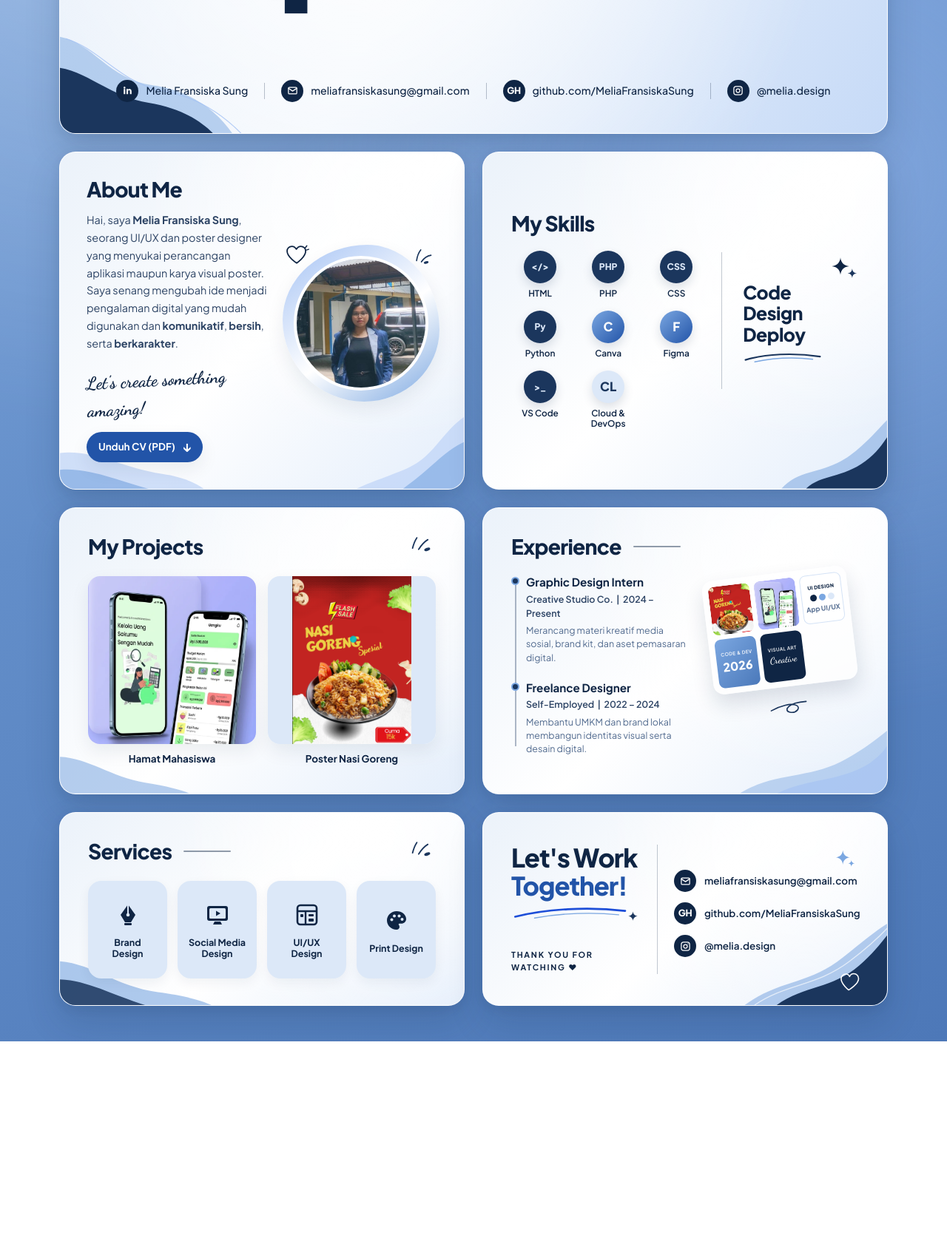
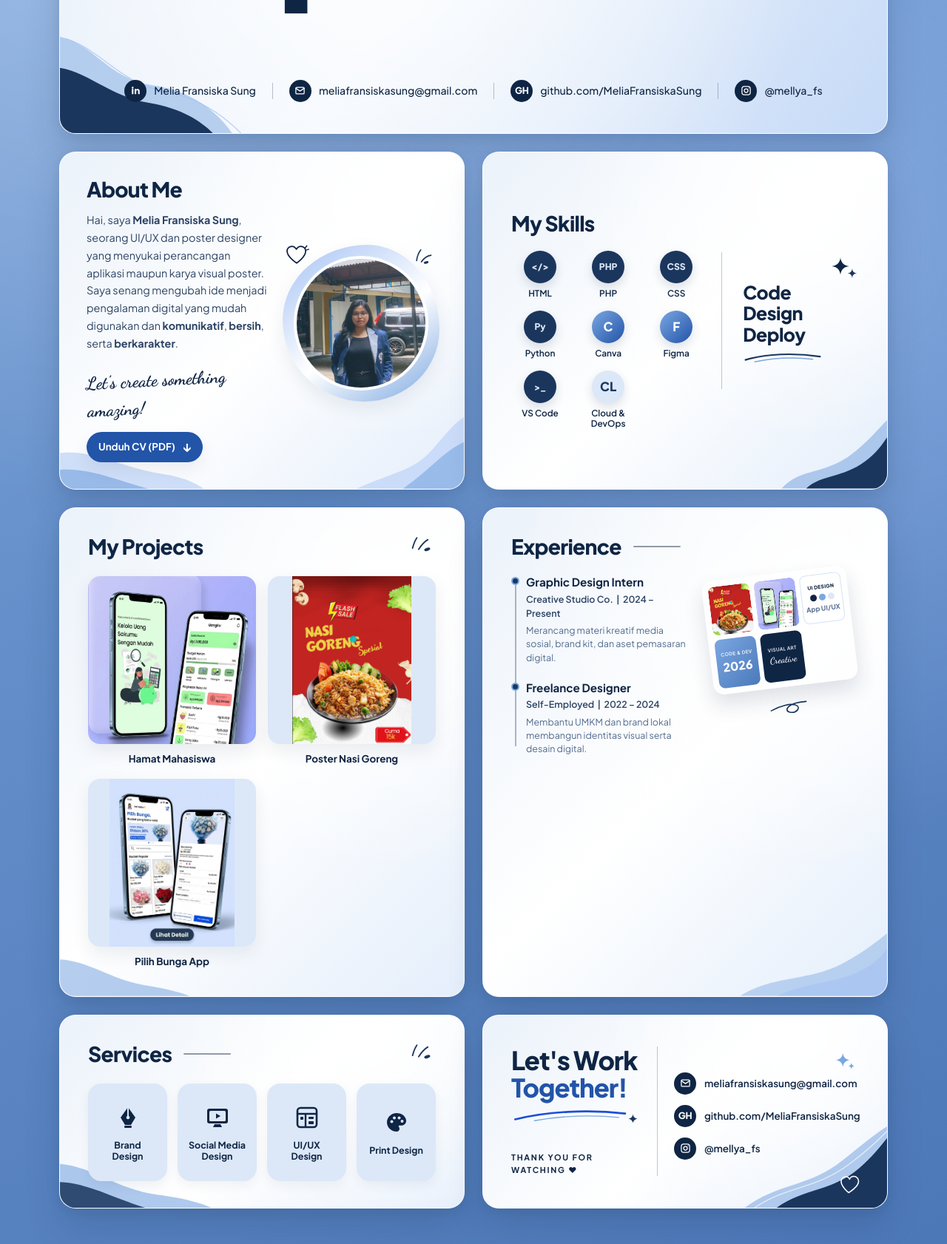
Before and after one commit to MeliaFransiskaSung/portofolio, a plain HTML site: page index.html in a window 1280 px wide. Shown: the part 393-2075 px from the top of the page at 74% size. Before the commit the page ends 1801 px from the top, so only its background shows below. Drawn offline with Linux system fonts and the light colour scheme.

Commit message:
Add flower shop app project and update Instagram
Co-authored-by: Copilot <223556219+Copilot@users.noreply.github.com>

```diff
--- a/index.html
+++ b/index.html
@@ -138,7 +138,7 @@
 
         <span class="v-divider" aria-hidden="true"></span>
 
-        <a href="https://www.instagram.com/mellya__06/" target="_blank" rel="noopener noreferrer" class="hero-contact-item">
+        <a href="https://www.instagram.com/mellya_fs/" target="_blank" rel="noopener noreferrer" class="hero-contact-item">
           <span class="circle-icon" aria-hidden="true">
             <svg viewBox="0 0 24 24" fill="none" stroke="currentColor" stroke-width="2" stroke-linecap="round" stroke-linejoin="round">
               <rect x="3" y="3" width="18" height="18" rx="5" />
@@ -146,7 +146,7 @@
               <circle cx="17.5" cy="6.5" r="1" fill="currentColor" stroke="none" />
             </svg>
           </span>
-          <span>@melia.design</span>
+          <span>@mellya_fs</span>
         </a>
       </div>
     </section>
@@ -314,6 +314,14 @@
               <span class="project-hover-pill">Lihat Detail</span>
             </div>
             <h3 class="project-label">Poster Nasi Goreng</h3>
+          </button>
+
+          <button type="button" class="project-item" data-project-index="2">
+            <div class="project-thumb-wrap">
+              <img src="assets/flower-bouquet-app.jpg" alt="Mockup desain aplikasi mobile belanja buket bunga Pilih Bunga" class="project-thumb flower-app-thumb" />
+              <span class="project-hover-pill">Lihat Detail</span>
+            </div>
+            <h3 class="project-label">Pilih Bunga App</h3>
           </button>
         </div>
       </section>
@@ -524,7 +532,7 @@
                 <span>github.com/MeliaFransiskaSung</span>
               </a>
 
-              <a href="https://www.instagram.com/mellya__06/" target="_blank" rel="noopener noreferrer" class="contact-row">
+              <a href="https://www.instagram.com/mellya_fs/" target="_blank" rel="noopener noreferrer" class="contact-row">
                 <span class="circle-icon" aria-hidden="true">
                   <svg viewBox="0 0 24 24" fill="none" stroke="currentColor" stroke-width="2" stroke-linecap="round" stroke-linejoin="round">
                     <rect x="3" y="3" width="18" height="18" rx="5" />
@@ -532,7 +540,7 @@
                     <circle cx="17.5" cy="6.5" r="1" fill="currentColor" stroke="none" />
                   </svg>
                 </span>
-                <span>@melia.design</span>
+                <span>@mellya_fs</span>
               </a>
             </div>
           </div>
--- a/script.js
+++ b/script.js
@@ -23,6 +23,16 @@ const PORTFOLIO_PROJECTS = [
     description:
       'Poster promosi flash sale Nasi Goreng Spesial seharga Rp15.000. Komposisi merah dan kuning, tipografi tegas, serta ilustrasi bahan makanan dirancang untuk menarik perhatian.',
     tools: ['Canva', 'Poster Design', 'Visual Promosi']
+  },
+  {
+    category: 'UI/UX Design',
+    title: 'Pilih Bunga - Aplikasi Buket Bunga',
+    client: 'Konsep Desain Aplikasi Mobile',
+    year: '2026',
+    image: 'assets/flower-bouquet-app.jpg',
+    description:
+      'Konsep UI/UX aplikasi mobile untuk berbelanja buket bunga, dengan katalog dan promo, pencarian produk, pilihan warna dan ukuran buket, serta alur keranjang dan pemesanan.',
+    tools: ['UI/UX Design', 'Mobile App', 'E-Commerce']
   }
 ];
 
--- a/styles.css
+++ b/styles.css
@@ -790,6 +790,11 @@ button {
   background: #dce8f8;
 }
 
+.project-thumb.flower-app-thumb {
+  object-fit: contain;
+  background: #dce8f8;
+}
+
 .project-hover-pill {
   position: absolute;
   left: 50%;
@@ -1207,6 +1212,11 @@ button {
 }
 
 .modal-media img[src$="poster-nasi-goreng.png"] {
+  object-fit: contain;
+  background: #dce8f8;
+}
+
+.modal-media img[src$="flower-bouquet-app.jpg"] {
   object-fit: contain;
   background: #dce8f8;
 }
```
Also changed, not shown: assets/flower-bouquet-app.jpg (added).
